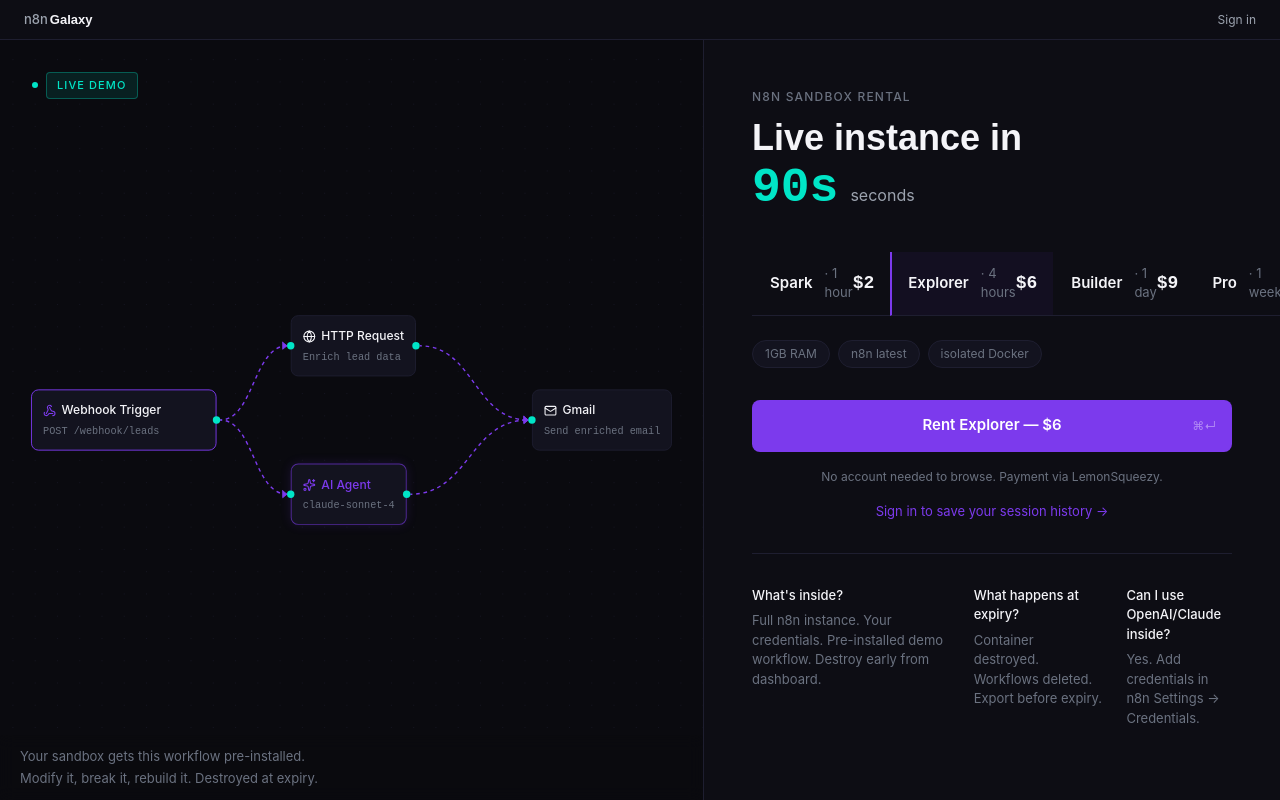
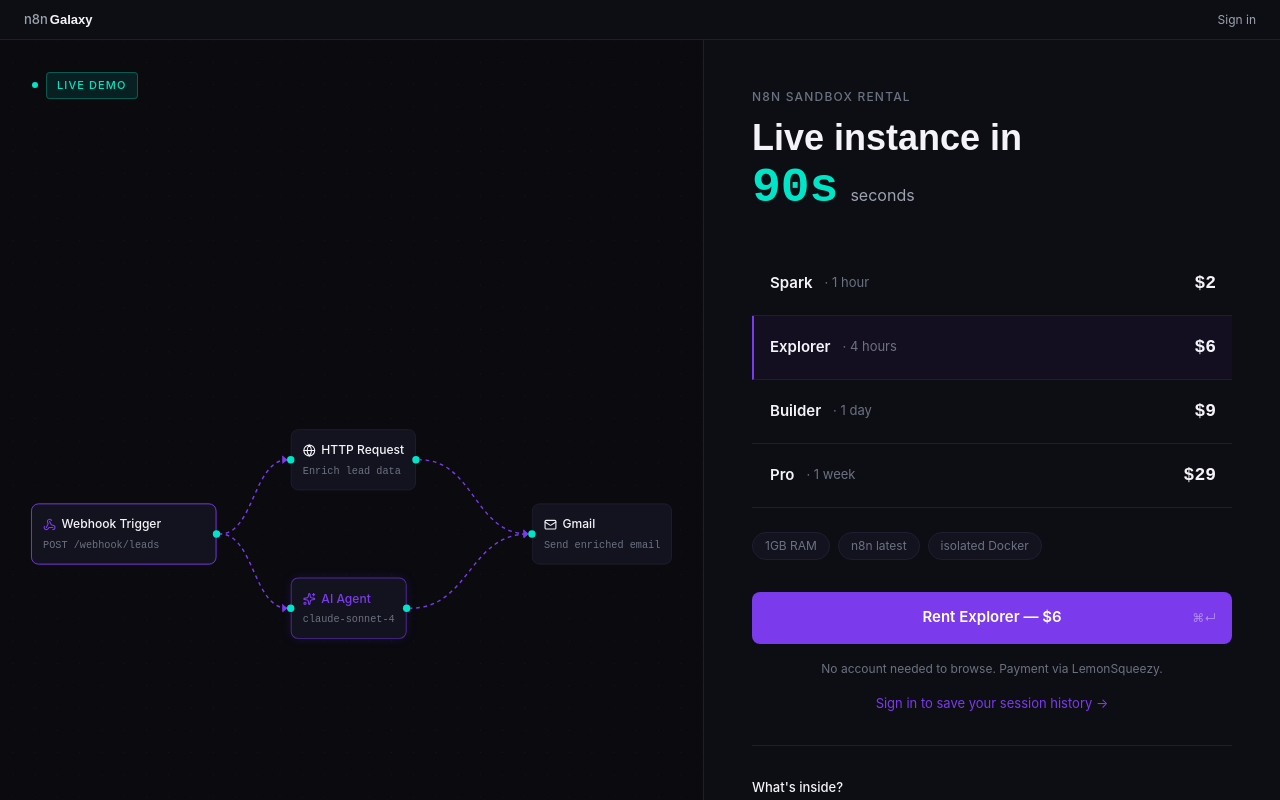
Before and after one commit to anasanrai/n8ngalaxy, a React (Vite) app: page /sandbox in a window 1280 px wide. Shown: the top 800 px of the page. Built offline with nearby package versions, Linux system fonts and the light colour scheme; no server answers.

Commit message:
fix: Sandbox/Marketplace typescript build errors

```diff
--- a/src/pages/Marketplace.tsx
+++ b/src/pages/Marketplace.tsx
@@ -170,7 +170,7 @@
               const price = t.price_cents > 0 ? `$${(t.price_cents / 100).toFixed(2)}` : 'Free';
               const priceColor = t.price_cents > 0 ? '#F4F4F8' : '#00E5C7';
 
-              const nodesApproxCount = t.tools_used && t.tools_used.length > 0 ? t.tools_used.length + 3 : 5;
+              const nodesApproxCount = (t as any).tools_used && (t as any).tools_used.length > 0 ? (t as any).tools_used.length + 3 : 5;
 
               return (
                 <div
@@ -208,9 +208,9 @@
                     {t.description}
                   </p>
 
-                  {t.tools_used && t.tools_used.length > 0 && (
+                  {(t as any).tools_used && (t as any).tools_used.length > 0 && (
                     <div style={{ display: 'flex', flexWrap: 'wrap', gap: 4, marginTop: 12 }}>
-                      {t.tools_used.slice(0, 4).map(tool => (
+                      {(t as any).tools_used.slice(0, 4).map((tool: string) => (
                         <span key={tool} style={{ background: '#13131F', border: '0.5px solid #1E1E30', borderRadius: 4, padding: '2px 6px', fontFamily: '"JetBrains Mono", monospace', fontSize: 11, color: '#6B7280' }}>
                           {tool}
                         </span>
--- a/src/pages/Sandbox.tsx
+++ b/src/pages/Sandbox.tsx
@@ -1,4 +1,4 @@
-import { useState, useCallback, useEffect } from 'react';
+import { useState, useEffect } from 'react';
 import { useNavigate } from 'react-router-dom';
 import { Loader2, Webhook, Globe, Sparkles, Mail } from 'lucide-react';
 import {
@@ -153,6 +153,7 @@
       const expiresAt = new Date(Date.now() + TIER_DURATION_MS[selectedTier]).toISOString();
       const { data: session, error } = await supabase
         .from('sandbox_sessions')
+        // @ts-expect-error type inference failure
         .insert({
           user_id: user.id,
           tier: selectedTier,
@@ -170,7 +171,7 @@
       const params = new URLSearchParams();
       params.set('checkout[email]', user.email || '');
       params.set('checkout[custom][user_id]', user.id);
-      params.set('checkout[custom][session_id]', session.id);
+      params.set('checkout[custom][session_id]', (session as any).id);
       params.set('checkout[custom][tier]', selectedTier);
 
       window.location.href = `https://n8ngalaxy.lemonsqueezy.com/checkout/buy/${variantId}?${params.toString()}`;
@@ -272,7 +273,7 @@
             </div>
 
             {/* Tier selector */}
-            <div style={{ display: 'flex', flexDirection: 'col', width: '100%', marginBottom: 24 }}>
+            <div style={{ display: 'flex', flexDirection: 'column', width: '100%', marginBottom: 24 }}>
               {(Object.keys(TIERS) as TierKey[]).map((tierKey) => {
                 const isSelected = selectedTier === tierKey;
                 const tier = TIERS[tierKey];
@@ -375,7 +376,7 @@
             <div style={{ height: '0.5px', background: '#1E1E30', width: '100%', margin: '32px 0' }} />
 
             {/* FAQ */}
-            <div style={{ display: 'flex', flexDirection: 'col', gap: 24 }}>
+            <div style={{ display: 'flex', flexDirection: 'column', gap: 24 }}>
               <div>
                 <h4 style={{ fontFamily: 'Inter, sans-serif', fontWeight: 500, fontSize: 13, color: '#F4F4F8', marginBottom: 6 }}>What's inside?</h4>
                 <p style={{ fontFamily: 'Inter, sans-serif', fontSize: 13, color: '#6B7280', lineHeight: 1.5 }}>
--- a/src/pages/SandboxSuccess.tsx
+++ b/src/pages/SandboxSuccess.tsx
@@ -165,7 +165,7 @@
 
       <main className="flex-1 flex" style={status === 'polling' || status === 'failed' || status === 'timeout' ? { alignItems: 'center', justifyContent: 'center' } : {}}>
         {status === 'polling' && (
-          <div style={{ display: 'flex', flexDirection: 'col', alignItems: 'center', width: '100%', maxWidth: 480, margin: '0 auto', background: '#0A0A0F', padding: 40, borderRadius: 12 }}>
+          <div style={{ display: 'flex', flexDirection: 'column', alignItems: 'center', width: '100%', maxWidth: 480, margin: '0 auto', background: '#0A0A0F', padding: 40, borderRadius: 12 }}>
             <div style={{ width: '100%', marginBottom: 32, minHeight: 180 }}>
               {TERMINAL_LINES.slice(0, visibleLines).map((line, i) => (
                 <div key={i} style={{ fontFamily: '"JetBrains Mono", monospace', fontSize: 13, color: line.color, marginBottom: 8, display: 'flex' }}>
```
